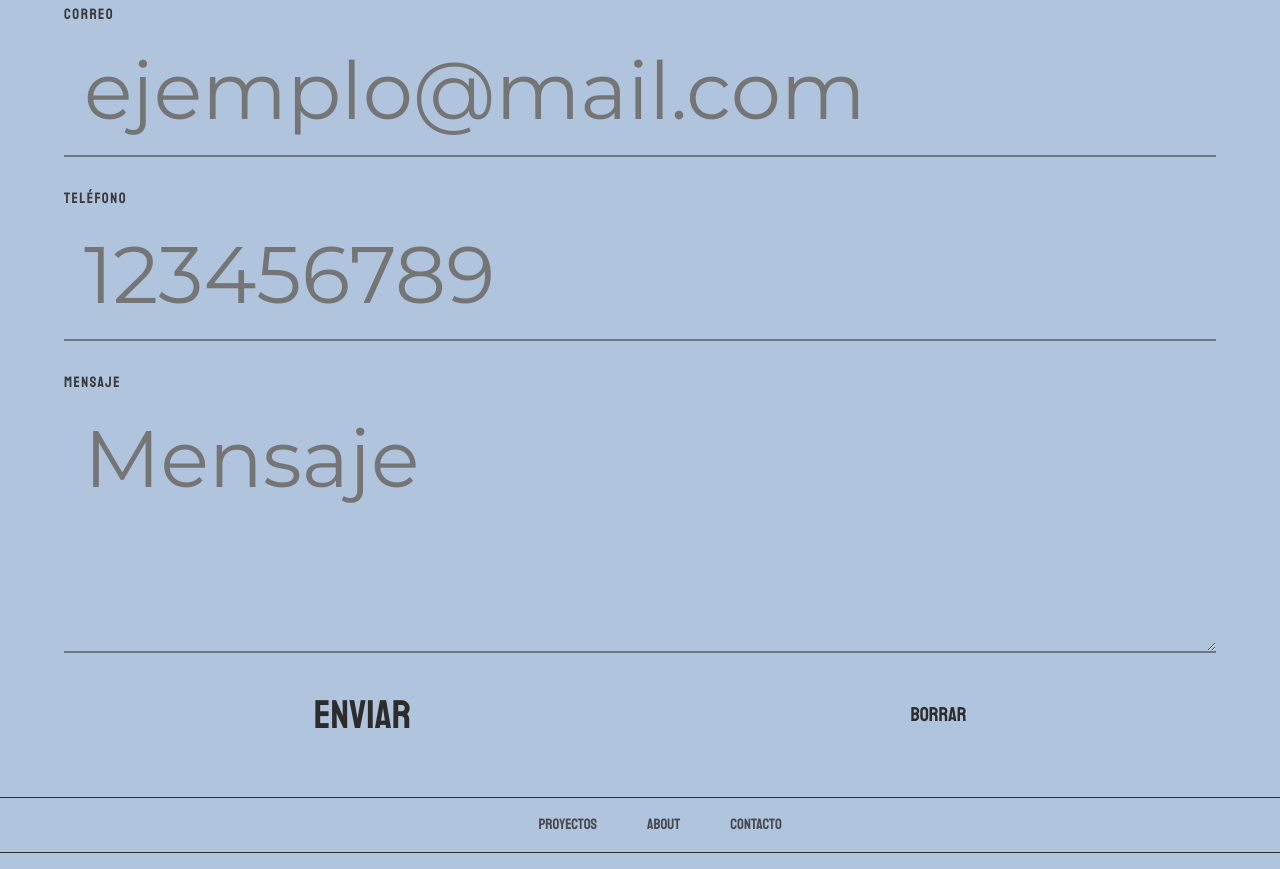
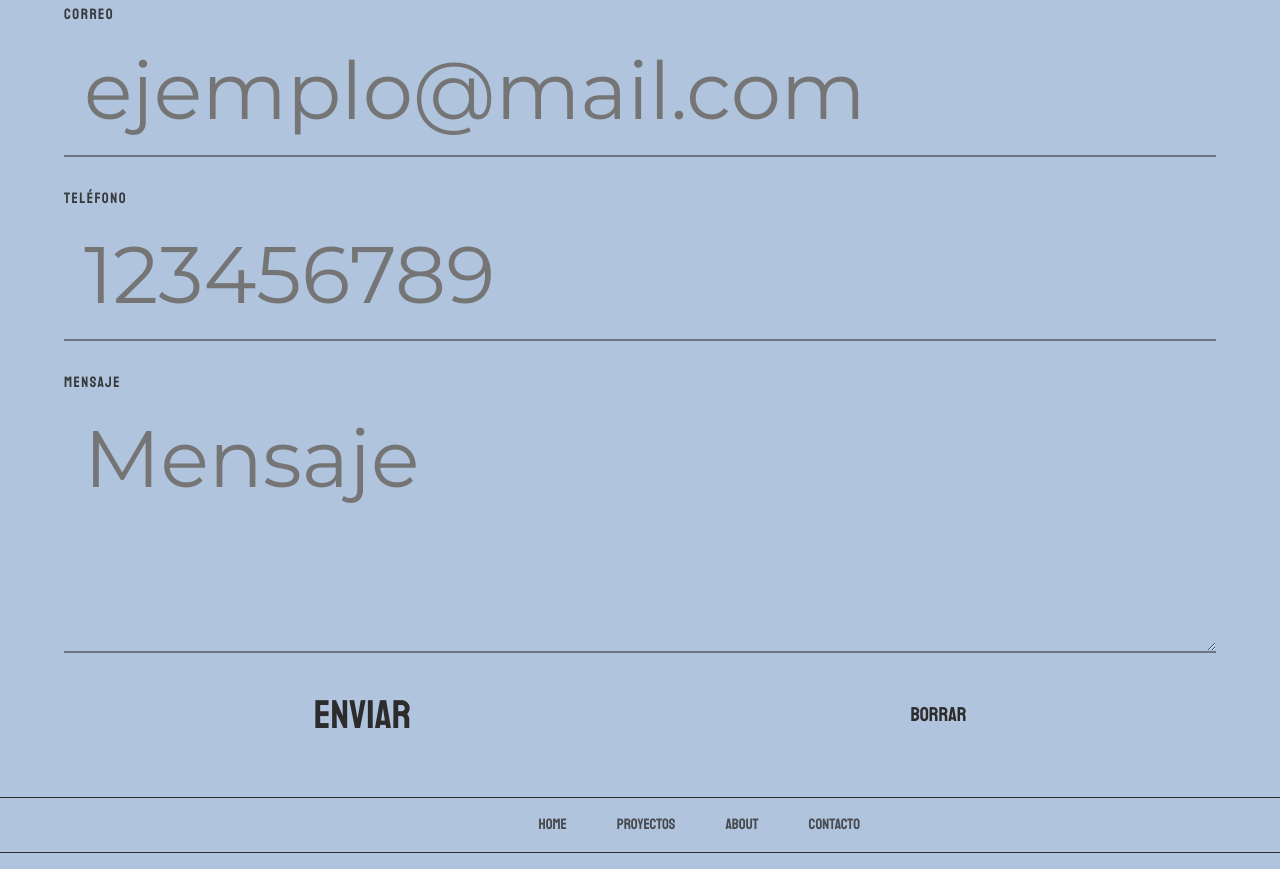
Before and after one commit to sebastgarcia/Harto, a website: page contacto.html in a window 1280 px wide. Shown: the part 490-1359 px from the top of the page. Drawn offline with nearby package versions, Linux system fonts and the light colour scheme; a web font is replaced by a local one.

Commit message:
[ADD]Se hicieron cambios en el footer

```diff
--- a/contacto.html
+++ b/contacto.html
@@ -125,7 +125,7 @@
 
     <footer class="container-fluid">
         <ul class="menuFooter">
-
+                <li class="menuFooter__item"><a href="index.html">Home</a></li>
                 <li class="menuFooter__item"><a href="proyectos.html">Proyectos</a></li>
                 <li class="menuFooter__item"><a href="about.html">About</a></li>
                 <li class="menuFooter__item"><a href="contacto.html">Contacto</a></li>
```
